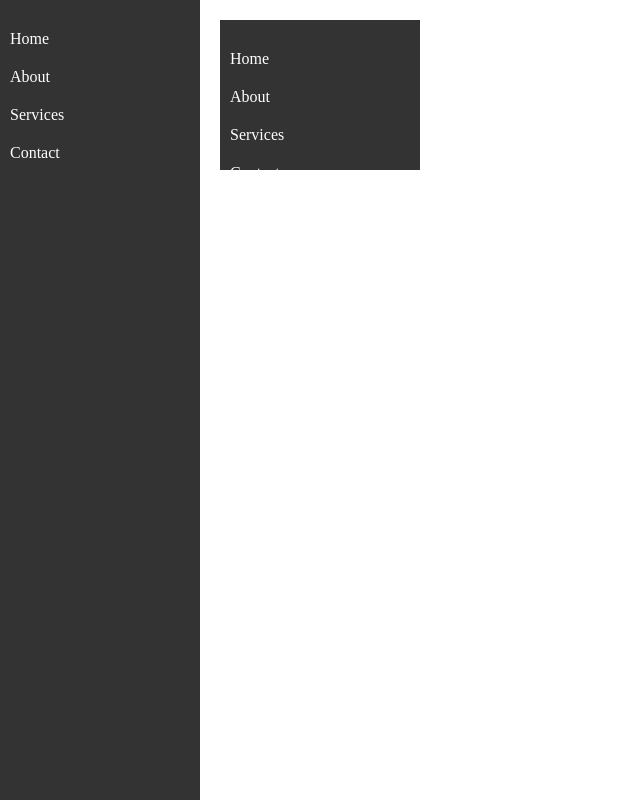
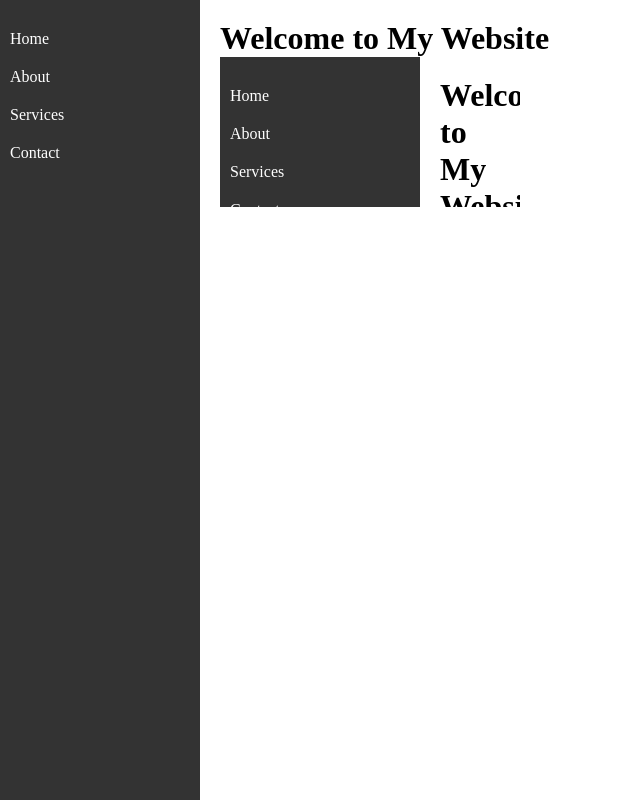
Before and after one commit to n-nair/Det, a plain HTML site: page contact.html in a window 1280 px wide. Shown: the whole page, without its empty margins (0-640 px from the left). Drawn offline with Linux system fonts and the light colour scheme.

Commit message:
Update contact.html

```diff
--- a/contact.html
+++ b/contact.html
@@ -17,6 +17,9 @@
     </nav>
 
     <main class="content">
+        <header>
+            <h1>Welcome to My Website</h1> <!-- Add this line -->
+        </header>
         <iframe src="contact.html" frameborder="0" name="content-frame"></iframe>
     </main>
 </body>
```
